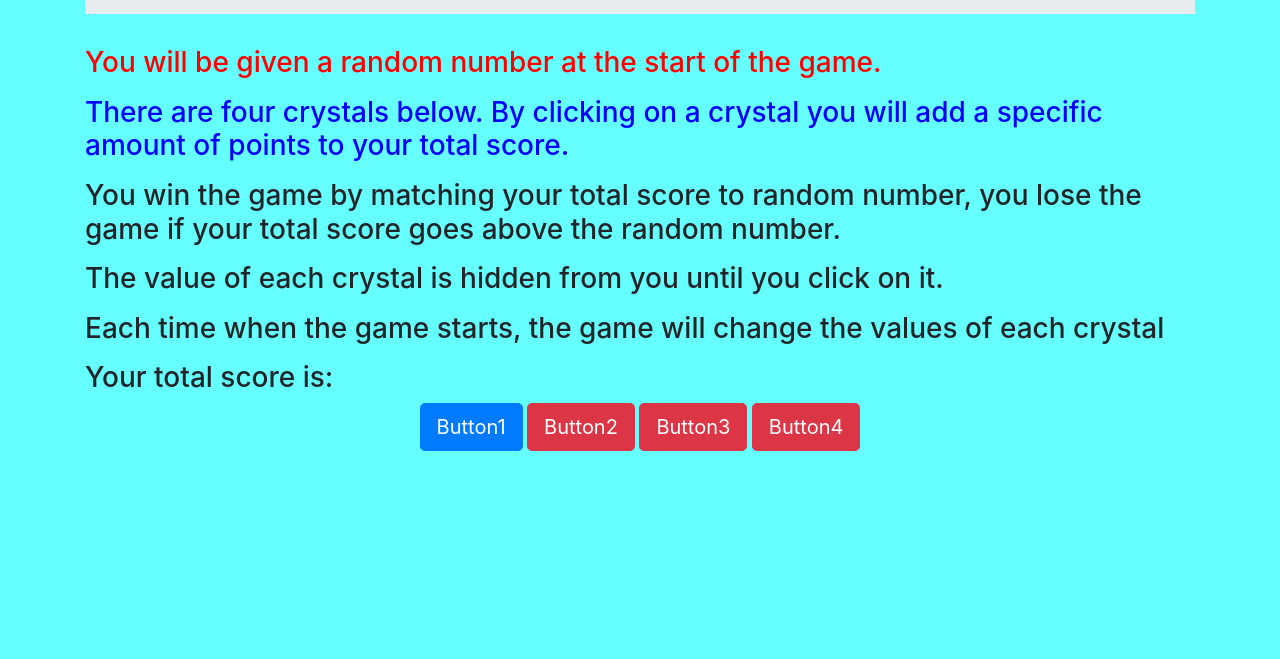
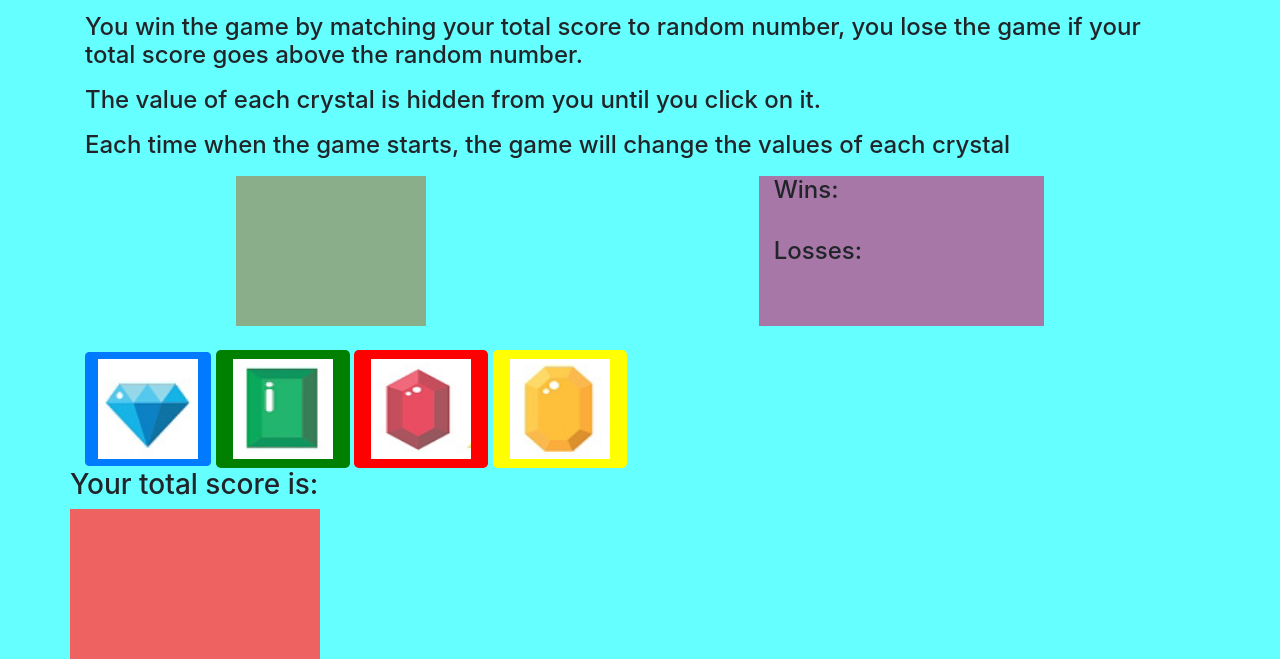
Before and after one commit to LauraFaye/unit-4-game, a plain HTML site: page index.html in a window 1280 px wide. Shown: the part 189-848 px from the top of the page. Before the commit the page ends 800 px from the top, so only its background shows below. Drawn offline with nearby package versions, Linux system fonts and the light colour scheme.

Commit message:
Modified all files

```diff
--- a/assets/css/style.css
+++ b/assets/css/style.css
@@ -0,0 +1,31 @@
+.crystalpic{
+    height:100px;
+    width: 100px;
+    }
+
+    #random-area {
+      height:150px;
+      background:rgb(138, 173, 138);
+      }
+
+      #score-area{
+        height:150px;
+        width:250px;
+        background:rgb(238, 98, 98)
+      }
+
+      #win-area{
+        background:rgb(167, 120, 167)
+      }
+
+      #greenCrystal{
+        background:green
+      }
+
+      #redCrystal{
+        background:red
+      }
+
+      #yellowCrystal{
+        background:yellow
+      }
--- a/assets/javascript/game.js
+++ b/assets/javascript/game.js
@@ -1,7 +1,18 @@
 // Execute this code when the DOM has fully loaded.
 $(document).ready(function() {
 
+   var randomNum = randomNumGen();
 
     var wins = 0;
     var losses = 0;
     var crystals;
+
+    $(".btn").on("click", function() {
+        console.log("I've been clicked!");
+      });
+
+})
+
+function randomNumGen() {
+  return Math.floor(Math.random() * 102) + 19;
+}
--- a/index.html
+++ b/index.html
@@ -11,10 +11,10 @@
     <script src="https://code.jquery.com/jquery.js"></script>
     <script src="https://maxcdn.bootstrapcdn.com/bootstrap/4.0.0/js/bootstrap.min.js"></script>
     <script type="text/javascript" src="https://cdnjs.cloudflare.com/ajax/libs/jquery/3.2.1/jquery.min.js"></script>
-    <script type="text/javascript" src="/unit-4-game/assets/javascript/game.js"></script>
-    <link rel="stylesheet" href="/unit-4-game/assets/css/style.css">
+    <script type="text/javascript" src="./assets/javascript/game.js"></script>
+    <link rel="stylesheet" href="./assets/css/style.css">
     <style>
-    body{
+        body {
             background-color: #66ffff;
         }
     </style>
@@ -22,7 +22,7 @@
 
 <body>
     <div class="container">
-        <div class="text-center jumbotron jumbotron-fluid">
+        <div class="text-center">
             <div class="container">
                 <h1 class="display-4">Crystals Collector</h1>
             </div>
@@ -30,53 +30,62 @@
 
         <div>
             <p>
-            <h3><font color = "red">You will be given a random number at the start of the game.</font></h3>
+                <h4>
+                    <font color="red">You will be given a random number at the start of the game.</font>
+                </h4>
             </p>
             <p>
-            <h3><font color = "blue">There are four crystals below. By clicking on a crystal you will add a specific amount of points to your
-                total score.</font></h3>
+                <h4>
+                    <font color="blue">There are four crystals below. By clicking on a crystal you will add a specific
+                        amount of points to your
+                        total score.</font>
+                </h4>
             </p>
             <p>
-            <h3>You win the game by matching your total score to random number, you lose the game if your total score
+                <h4>You win the game by matching your total score to random number, you lose the game if your total
+                    score
                     goes
-                above the random number.</h3>
+                    above the random number.</h4>
             </p>
             <P>
-            <h3>The value of each crystal is hidden from you until you click on it.</h3>
+                <h4>The value of each crystal is hidden from you until you click on it.</h4>
             </P>
             <p>
-            <h3>Each time when the game starts, the game will change the values of each crystal</h3>
+                <h4>Each time when the game starts, the game will change the values of each crystal</h4>
             </p>
         </div>
 
-    <div>
 
-        <div id="random-area"></div>
-        <div id="win-area"></div>
+        <div id="screen" class="row justify-content-around">
+            <div id="random-area" class="col-2"></div>
+            <div id="win-area" class="col-3"><h4>Wins:</h4><br/><h4>Losses:</h4></div>
         </div>
+
 
         <div>
 
-        <div id="crystal-area"></div>
-        <div id="score-title">
+            <div id="crystal-area" class="mt-4">
+
+                <button type="button" class="btn btn-md btn-primary" id="blueCrystal">
+                    <img src="./assets/images/blue.png" alt="" class="crystalpic">
+                </button>
+                <button type="button" class="btn btn-lg" id="greenCrystal">
+                    <img src="./assets/images/green.png" alt="" class="crystalpic">
+                 </button>
+                <button type="button" class="btn btn-lg" id="redCrystal">
+                    <img src="./assets/images/red.png" alt="" class="crystalpic">
+                </button>
+                <button type="button" class="btn btn-lg" id="yellowCrystal">
+                    <img src="./assets/images/yellow.png" alt="" class="crystalpic">
+                </button>
+
+            </div>
+            <div id="score-title" class="row">
                 <h3>Your total score is:</h3>
             </div>
-        <div id="score-area"></div>
+            <div id="score-area" class="row"></div>
         </div>
 
-    <div class="text-center">
-
-        <a href="./tables.html"><button type="button" class="btn btn-lg btn-primary">
-                    Button1</button></a>
-        <a href="./reserve.html"><button type="button" class="btn btn-lg btn-danger">
-                     Button2</button></a>
-        <a href="./reserve.html"><button type="button" class="btn btn-lg btn-danger">
-                     Button3</button></a>
-        <a href="./reserve.html"><button type="button" class="btn btn-lg btn-danger">
-                     Button4
-
-
-    </div>
 
 
 </body>
```
Also changed, not shown: assets/images/blue.png (added), assets/images/green.png (added), assets/images/red.png (added), assets/images/yellow.png (added). Lines whose indentation alone changed are shown as unchanged.
